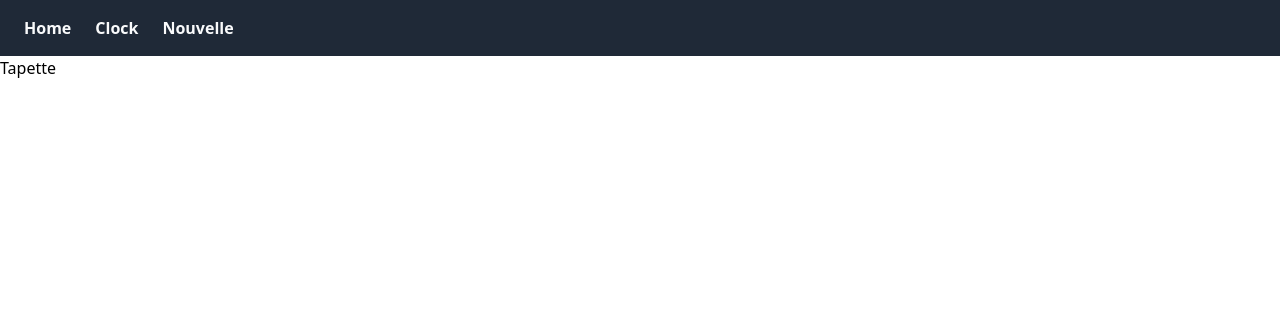
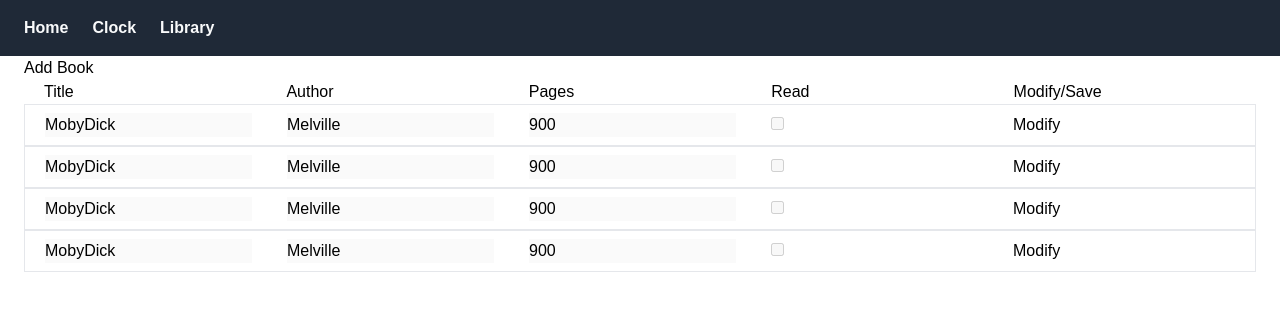
Before and after one commit to silwyth01/nextproject, a Vue app: page /library in a window 1280 px wide. Shown: the top 310 px of the page. Built offline with nearby package versions, Linux system fonts and the light colour scheme.

Commit message:
Functionnality added to library

```diff
--- a/src/components/Nav.vue
+++ b/src/components/Nav.vue
@@ -2,6 +2,6 @@
     <div class="flex bg-gray-800 py-2 pl-3">
         <a class="text-gray-50 font-semibold px-3 py-2" href="/">Home</a>
         <a class="text-gray-50 font-semibold px-3 py-2" href="/clock">Clock</a>
-        <a class="text-gray-50 font-semibold px-3 py-2" href="/library">Nouvelle</a>
+        <a class="text-gray-50 font-semibold px-3 py-2" href="/library">Library</a>
     </div>
 </template>
--- a/src/views/Clock.view.vue
+++ b/src/views/Clock.view.vue
@@ -1,5 +1,5 @@
 <script setup>
-import { ref, reactive, Fragment } from 'vue'
+import { ref, reactive } from 'vue'
 
 class Clock {
   constructor() {
@@ -51,8 +51,5 @@ clock.start()
   <button @click="clock.stop()">Stop</button>
 </template>
 
-<style scoped>
-a {
-  color: #42b983;
-}
+<style>
 </style>
--- a/src/views/Library.view.vue
+++ b/src/views/Library.view.vue
@@ -1 +1,70 @@
-<template>Tapette</template>
+<script setup>
+import { ref, reactive } from 'vue'
+
+class Book {
+    constructor(title, author, pages, isNew) {
+        this.title = title;
+        this.author = author;
+        this.pages = pages;
+        this.status = false;
+        this.isNew = isNew;
+    }
+}
+class Library {
+    constructor() {
+        this.books = [];
+    }
+    addBookToLibrary(book) {
+        this.books.unshift(book);
+    }
+}
+const myLibrary = reactive(new Library());
+let testBook = new Book("MobyDick", "Melville", 900, false);
+myLibrary.addBookToLibrary(testBook);
+testBook = new Book("MobyDick", "Melville", 900, false);
+myLibrary.addBookToLibrary(testBook);
+testBook = new Book("MobyDick", "Melville", 900, false);
+myLibrary.addBookToLibrary(testBook);
+testBook = new Book("MobyDick", "Melville", 900, false);
+myLibrary.addBookToLibrary(testBook);
+</script>
+
+
+    <template>
+    <div class="container">
+        <div>
+            <button @click="myLibrary.addBookToLibrary(new Book('Uno', 'Duo', 123, true))">Add Book</button>
+        </div>
+        <div class="flex flex-col mx-auto">
+            <div class="flex flex-row pl-5">
+                <div class="basis-1/5">Title</div>
+                <div class="basis-1/5">Author</div>
+                <div class="basis-1/5">Pages</div>
+                <div class="basis-1/5">Read</div>
+                <div class="basis-1/5">Modify/Save</div>
+            </div>
+            <div class="border pl-5 py-2" v-for="book in myLibrary.books">
+                <div class="flex flex-row">
+                    <div class="basis-1/5">
+                        <input :disabled="!book.isNew" v-model="book.title" />
+                    </div>
+                    <div class="basis-1/5">
+                        <input :disabled="!book.isNew" v-model="book.author" />
+                    </div>
+                    <div class="basis-1/5">
+                        <input :disabled="!book.isNew" v-model="book.pages" />
+                    </div>
+                    <div class="basis-1/5">
+                        <input :disabled="!book.isNew" type="checkbox" v-model="book.status" />
+                    </div>
+                    <div class="basis-1/5">
+                        <button @click="book.isNew = !book.isNew">
+                            <span v-if="!book.isNew">Modify</span>
+                            <span v-if="book.isNew">Save</span>
+                        </button>
+                    </div>
+                </div>
+            </div>
+        </div>
+    </div>
+</template>
--- a/tailwind.config.js
+++ b/tailwind.config.js
@@ -2,7 +2,15 @@ module.exports = {
   content: ["./index.html",
     "./src/**/*.{vue,js,ts,jsx,tsx}",],
   theme: {
-    extend: {},
-  },
-  plugins: [],
+    container: {
+      center: true,
+      padding: "1.5rem",
+      extend: {},
+    },
+    fontFamily: {
+      sans: ['Graphik', 'sans-serif'],
+      serif: ['Merriweather', 'serif'],
+    },
+    plugins: [],
+  }
 }
```
